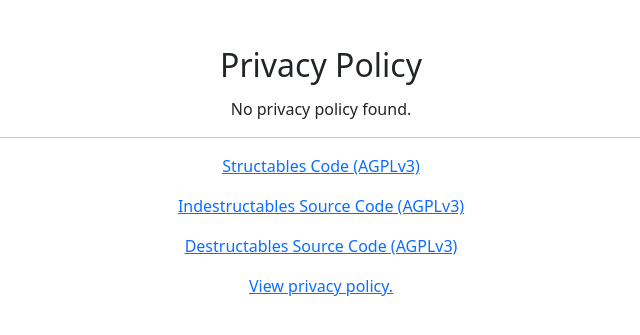
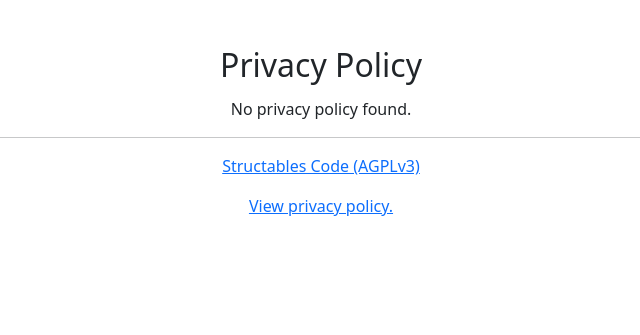
Before and after one commit to PrivateCoffee/structables, a Flask app: page /privacypolicy/ in a window 1280 px wide. Shown: the part 163-498 px from the top of the page, without its empty margins (319-959 px from the left). Run offline with Flask 3, Linux system fonts and the light colour scheme; parts of the project's set-up code (start-up, migrations or seed data) failed here and were passed over; some libraries are stand-ins or nearby versions.

Commit message:
Consolidated matrix rooms and source links
Removed several Matrix chat room links from the README and streamlined
the list of instances to enhance readability and maintain a focus on
primary resources. Updated footer source code references to point to a
singular, official repository for increased clarity and to reflect the
project's centralization efforts. This change should make the
documentation less cluttered and more user-friendly for new
contributors.

```diff
--- a/templates/footer.html
+++ b/templates/footer.html
@@ -1,9 +1,7 @@
 <footer>
 	<hr>
 	<center>
-		<p><a href="https://kumig.it/PrivateCoffee/structables">Structables Code (AGPLv3)</a></p>
-		<p><a href="https://codeberg.org/indestructables/indestructables">Indestructables Source Code (AGPLv3)</a></p>
-		<p><a href="https://git.vern.cc/cobra/Destructables">Destructables Source Code (AGPLv3)</a></p>
+		<p><a href="https://git.private.coffee/PrivateCoffee/structables">Structables Code (AGPLv3)</a></p>
 		<p><a href="/privacypolicy">View privacy policy.</a></p>
 	</center>
 </footer>
```
Also changed, not shown: README.md.
